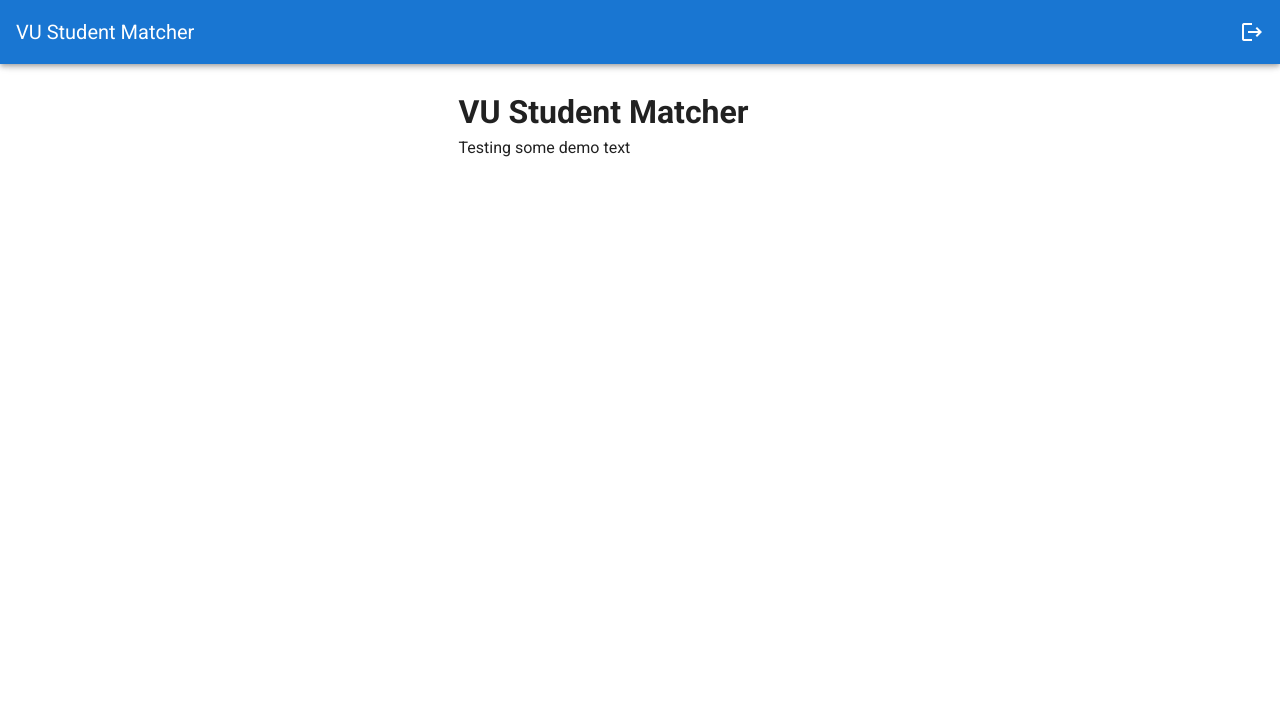
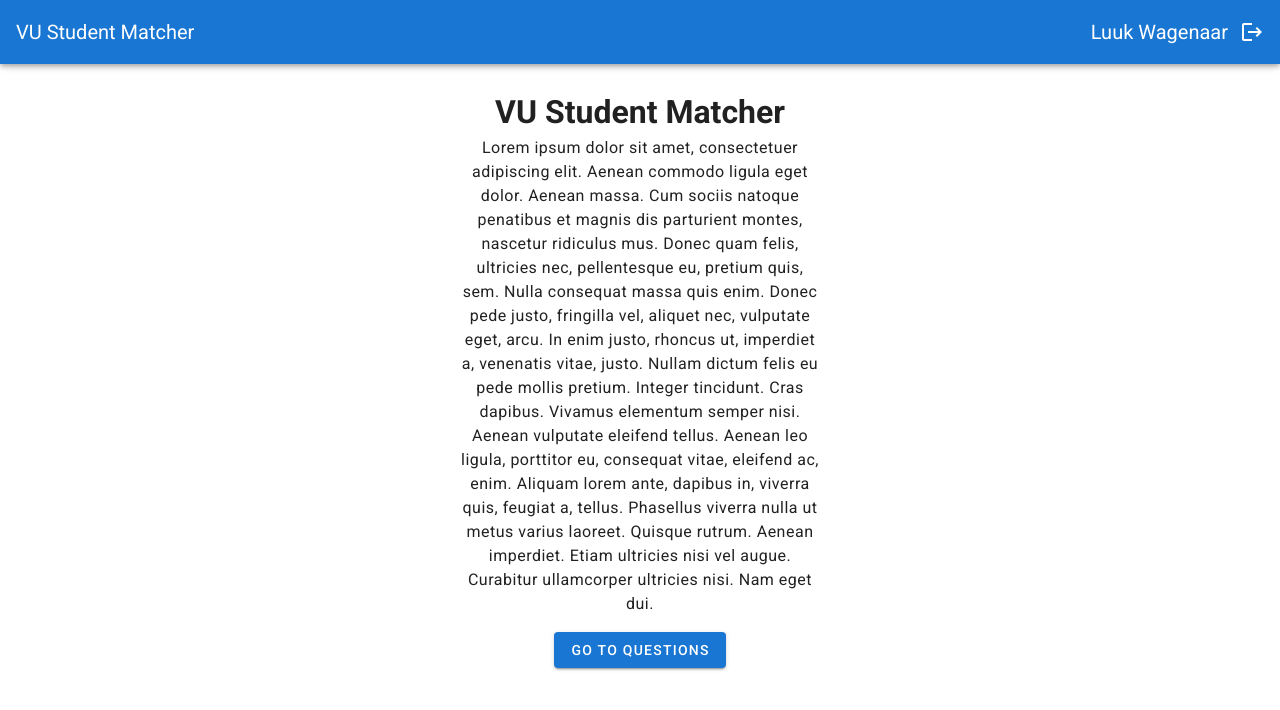
Before and after one commit to NLluuk/VU-Student-Matcher, a Vue app: page / in a window 1280 px wide. Shown: the top 710 px of the page. Built offline with nearby package versions, Linux system fonts and the light colour scheme; what vuefire would draw is missing.

Commit message:
cleaned up Welcome

```diff
--- a/src/components/Navbar.vue
+++ b/src/components/Navbar.vue
@@ -2,6 +2,7 @@
   <v-app-bar app color="primary" dark>
     <v-toolbar-title>VU Student Matcher</v-toolbar-title>
     <v-spacer></v-spacer>
+    <v-toolbar-title>{{ username }}</v-toolbar-title>
     <v-btn icon @click="signOut">
       <v-icon>mdi-logout</v-icon>
     </v-btn>
@@ -11,6 +12,9 @@
 <script>
 export default {
   name: "navbar",
+  data: () => ({
+    username: "Luuk Wagenaar"
+  }),
   methods: {
     signOut() {
       this.$router.push({ name: "login" });
--- a/src/views/Login.vue
+++ b/src/views/Login.vue
@@ -47,7 +47,7 @@ export default {
   }),
   methods: {
     signIn() {
-      this.$router.push({ name: "home" });
+      this.$router.push({ name: "welcome" });
     },
     resetPassword() {}
   }
--- a/src/views/home/Questions.vue
+++ b/src/views/home/Questions.vue
@@ -59,7 +59,8 @@ export default {
         text: "Please choose one:",
         option1: "Lorem ipsum dolor sit amet, consectetuer adipiscing elit.",
         option2: "Lorem ipsum dolor sit amet, consectetuer adipiscing elit.",
-        option3: "Lorem ipsum dolor sit amet, consectetuer adipiscing elit."
+        option3: "Lorem ipsum dolor sit amet, consectetuer adipiscing elit.",
+        option4: "Lorem ipsum dolor sit amet, consectetuer adipiscing elit."
       }
     ]
   }),
--- a/src/views/home/Welcome.vue
+++ b/src/views/home/Welcome.vue
@@ -1,10 +1,27 @@
 <template>
   <v-container>
     <v-row align="center" justify="center">
-        <v-col cols="12" sm="8" md="4">
-    <h1>VU Student Matcher</h1>
-    <p>Testing some demo text </p>
-        </v-col>
+      <v-col cols="12" sm="8" md="4" class="text-center">
+        <h1>VU Student Matcher</h1>
+        <p class="body-1">
+          Lorem ipsum dolor sit amet, consectetuer adipiscing elit. Aenean
+          commodo ligula eget dolor. Aenean massa. Cum sociis natoque penatibus
+          et magnis dis parturient montes, nascetur ridiculus mus. Donec quam
+          felis, ultricies nec, pellentesque eu, pretium quis, sem. Nulla
+          consequat massa quis enim. Donec pede justo, fringilla vel, aliquet
+          nec, vulputate eget, arcu. In enim justo, rhoncus ut, imperdiet a,
+          venenatis vitae, justo. Nullam dictum felis eu pede mollis pretium.
+          Integer tincidunt. Cras dapibus. Vivamus elementum semper nisi. Aenean
+          vulputate eleifend tellus. Aenean leo ligula, porttitor eu, consequat
+          vitae, eleifend ac, enim. Aliquam lorem ante, dapibus in, viverra
+          quis, feugiat a, tellus. Phasellus viverra nulla ut metus varius
+          laoreet. Quisque rutrum. Aenean imperdiet. Etiam ultricies nisi vel
+          augue. Curabitur ullamcorper ultricies nisi. Nam eget dui.
+        </p>
+        <v-btn color="primary" to="questions">
+          Go To Questions
+        </v-btn>
+      </v-col>
     </v-row>
   </v-container>
 </template>
```
